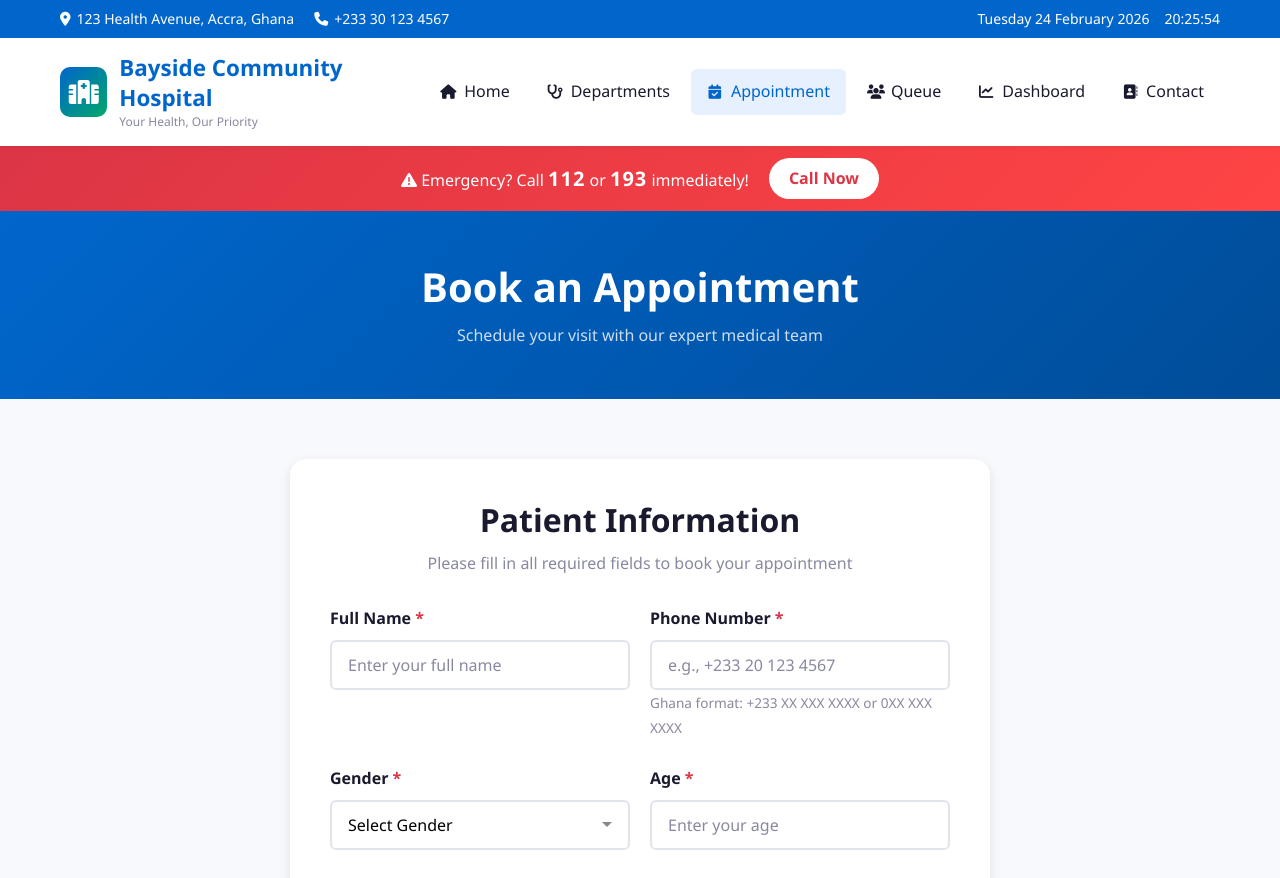
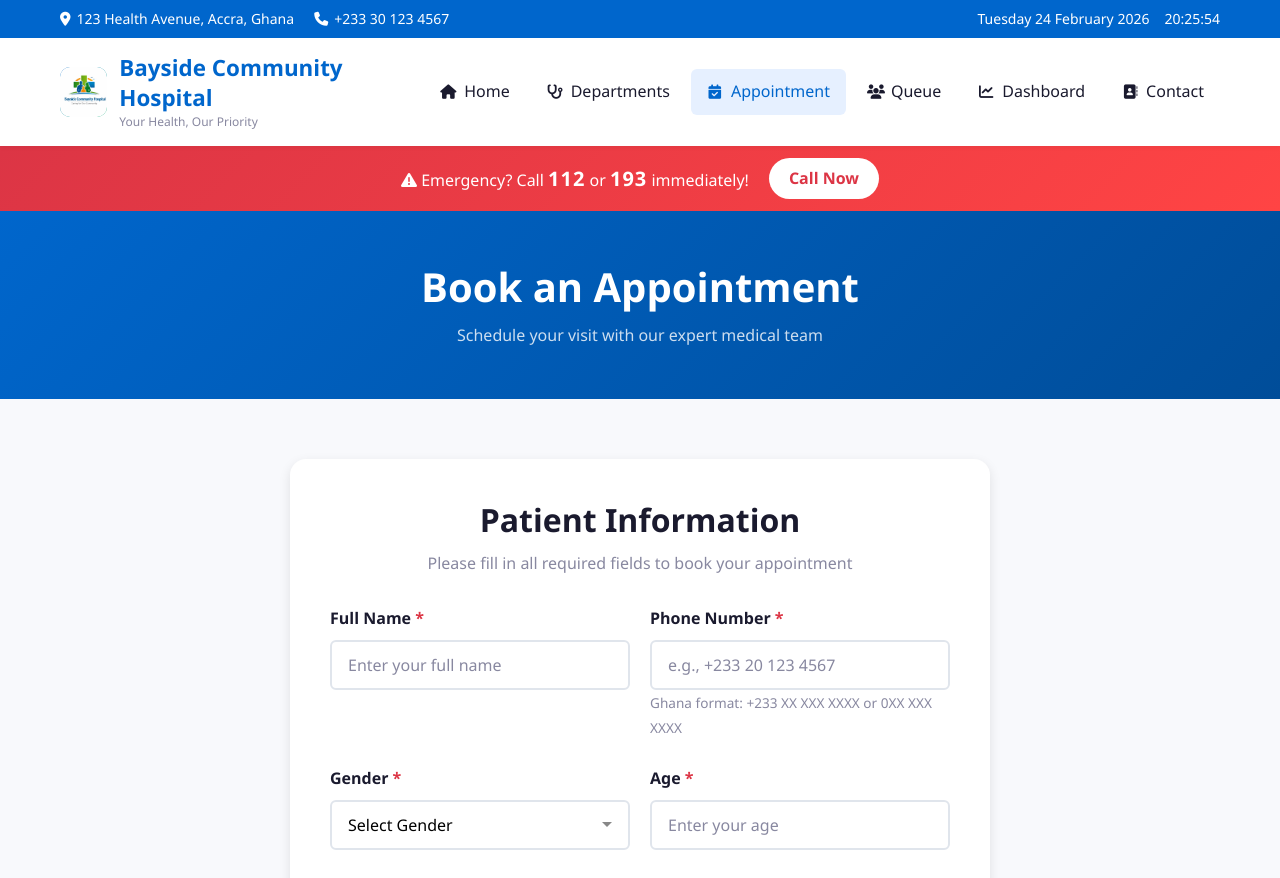
Before and after one commit to Manuel-HQ/BabCareCommunityHospital, a plain HTML site: page appointment.html in a window 1280 px wide. Shown: the top 878 px of the page. Drawn offline with Linux system fonts and the light colour scheme.

Commit message:
Added hospital logo and changed name

```diff
--- a/appointment.html
+++ b/appointment.html
@@ -26,7 +26,7 @@
         <div class="header-main">
             <div class="container">
                 <a href="index.html" class="logo">
-                    <div class="logo-icon"><i class="fa-solid fa-hospital"></i></div>
+                    <div class="logo-icon"><img src="images/hospital logo.png" alt="Community Care Hospital logo"></div>
                     <div class="logo-text">
                         <h1>Bayside Community Hospital</h1>
                         <p>Your Health, Our Priority</p>
```
Also changed, not shown: contact.html (+1 -1 lines), dashboard.html (+1 -1 lines), department.html (+1 -1 lines), queue.html (+1 -1 lines).
